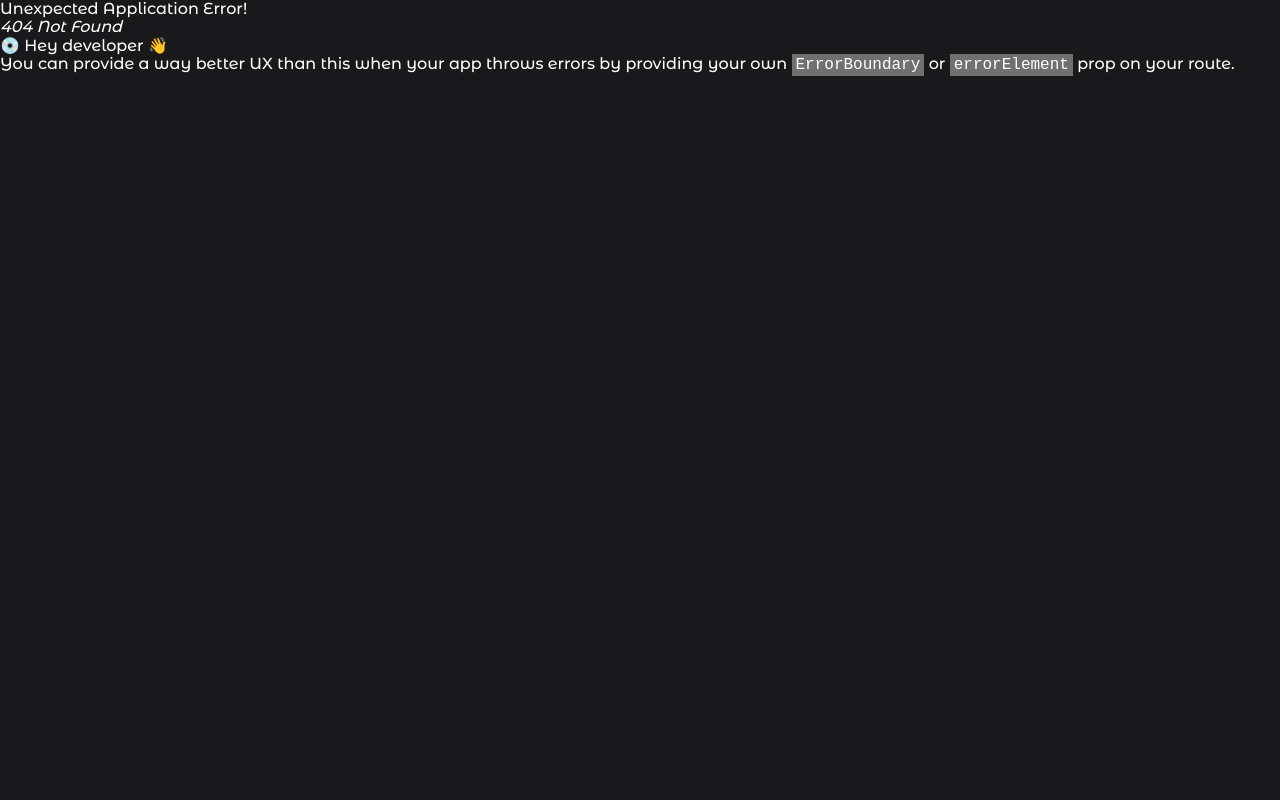
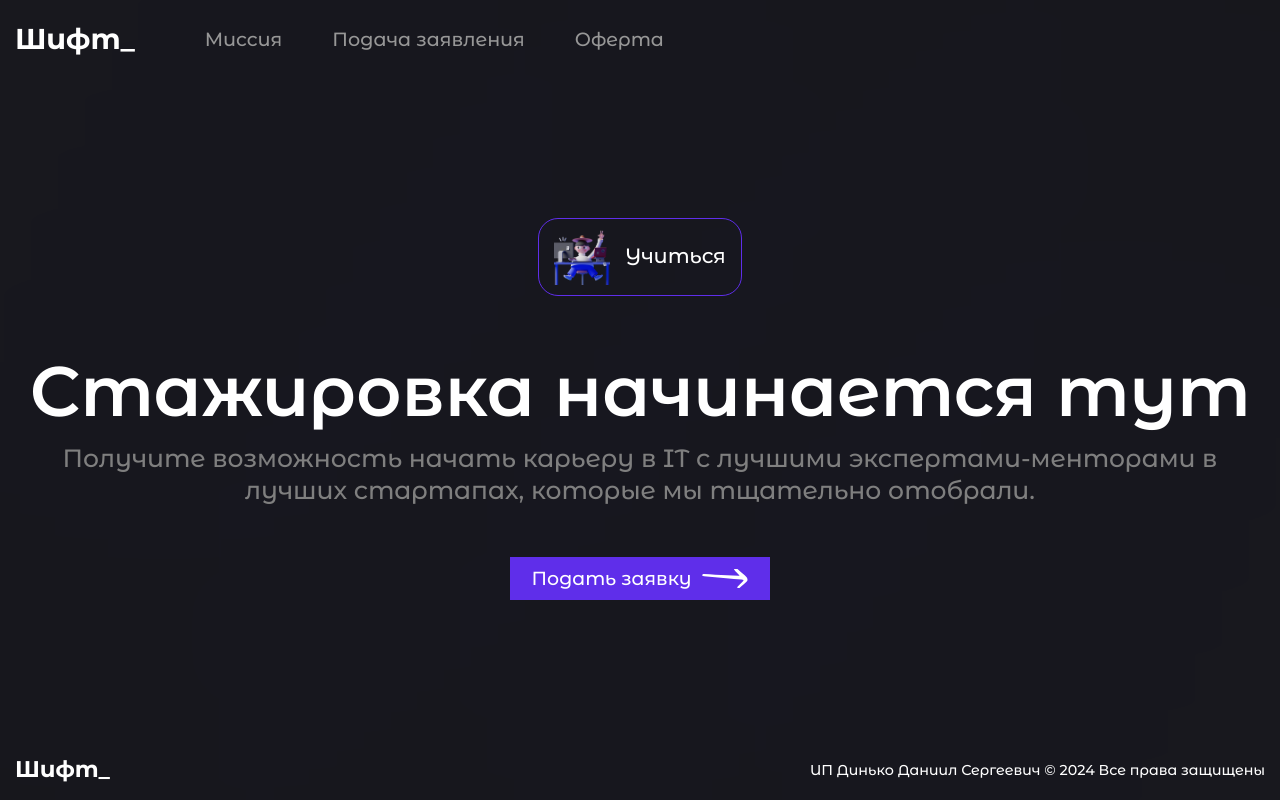
Before and after one commit to FreightDH/shift_, a React (Vite) app: page /study in a window 1280 px wide. Before the commit this address had no page. Built offline with nearby package versions, Linux system fonts and the light colour scheme.

Commit message:
refactor: styles

```diff
--- a/src/app/styles/base/common.scss
+++ b/src/app/styles/base/common.scss
@@ -30,6 +30,14 @@
       opacity: 0.3;
     }
   }
+
+  &.blur--blue {
+    background-color: #2d35ff;
+
+    @media (max-width: $mobileSmall) {
+      // opacity: 0.3;
+    }
+  }
 }
 
 .bg__grey {
--- a/src/app/styles/base/null.scss
+++ b/src/app/styles/base/null.scss
@@ -24,7 +24,7 @@ body {
 }
 body {
   color: $mainColor;
-  line-height: 1.15;
+  line-height: 1.3;
   font-family: $fontFamily;
   font-size: $fontSize;
   font-weight: 500;
--- a/src/app/styles/index.scss
+++ b/src/app/styles/index.scss
@@ -6,7 +6,7 @@
 
 //<ШРИФТЫ>
 @import 'base/fonts';
-@import url(https://fonts.googleapis.com/css?family=Montserrat+Alternates:regular,500,700);
+@import url(https://fonts.googleapis.com/css?family=Montserrat+Alternates:regular,500,600,700);
 
 // Параметры по умолчанию
 $fontFamily: 'Montserrat Alternates', sans-serif;
@@ -40,6 +40,8 @@ $mobileSmall: toEm(479.98); // Телефоны S
     max-width: toRem($maxWidthContainer);
     box-sizing: content-box;
     margin: 0 auto;
+    position: relative;
+    z-index: 2;
   }
   @if ($containerPadding > 0) {
     padding: 0 toRem(math.div($containerPadding, 2));
--- a/src/shared/UI/CustomButton/CustomButton.module.scss
+++ b/src/shared/UI/CustomButton/CustomButton.module.scss
@@ -5,9 +5,9 @@
   max-width: 400px;
   @include adaptiveValue('max-width', 400, 200);
 
-  padding: 10px 15px;
-  @include adaptiveValue('padding-left', 15, 10);
-  @include adaptiveValue('padding-right', 15, 10);
+  padding: 10px 25px;
+  @include adaptiveValue('padding-left', 25, 10);
+  @include adaptiveValue('padding-right', 25, 10);
 
   font-size: 20px;
   @include adaptiveValue('font-size', 20, 15);
--- a/src/widgets/Header/Header.jsx
+++ b/src/widgets/Header/Header.jsx
@@ -10,7 +10,7 @@ export const Header = () => {
       <div className="header__container">
         <div className={cl.header__body}>
           <div className={cl.header__logo}>
-            <Link to="/">Шифт_</Link>
+            <Link to="/home">Шифт_</Link>
           </div>
           <BurgerMenu />
         </div>
```
Also changed, not shown: src/app/provider/ReactRouterProvider.jsx (+8 -0 lines).
